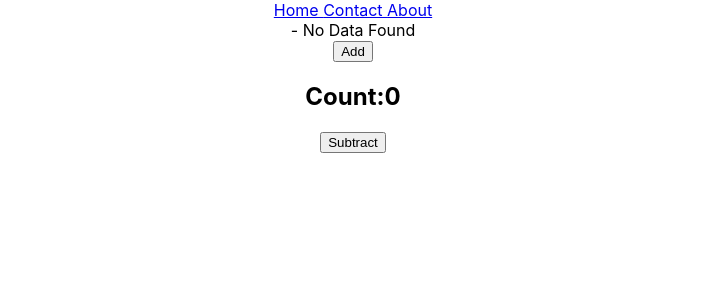
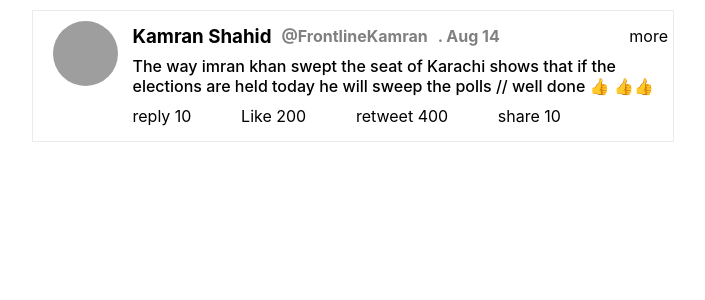
Before and after one commit to AnasShahid/TwitterCrawler, a React (Create React App) app: page / in a window 1280 px wide. Shown: the top 300 px of the page, without its empty margins (287-992 px from the left). Built offline with nearby package versions, Linux system fonts and the light colour scheme; grey boxes are pictures that could not be loaded.

Commit message:
TC-08: Design Tweet Card
- create layout of tweet card
- create tweet.json file with actual tweet data
- use json data in card layout
- create card design without icone

```diff
--- a/package.json
+++ b/package.json
@@ -11,13 +11,15 @@
     "@types/react": "^18.0.17",
     "@types/react-dom": "^18.0.6",
     "@types/react-router-dom": "^5.3.3",
+    "@types/styled-components": "^5.1.26",
     "react": "^18.2.0",
     "react-dom": "^18.2.0",
+    "react-redux": "^8.0.2",
     "react-router-dom": "^6.3.0",
-    "react-redux": "^8.0.2",
     "react-scripts": "5.0.1",
     "redux": "^4.2.0",
     "redux-thunk": "^2.4.1",
+    "styled-components": "^5.3.5",
     "typescript": "^4.7.4",
     "web-vitals": "^2.1.4"
   },
--- a/src/App.tsx
+++ b/src/App.tsx
@@ -1,15 +1,16 @@
 import "./App.css";
-import Example from "./example/counter";
+// import Example from "./example/counter";
 import { Provider } from "react-redux";
 import store from "./store";
-import Application from "./example/dynamic-routing/components/Application";
+// import Application from "./example/dynamic-routing/components/Application";
+import TweetCard from "./components/tweet-card";
 
 function App() {
   return (
     <Provider store={store}>
       <div className="App">
-        <Application />
-        <Example />
+        {/* <Application /> */}
+        <TweetCard />
       </div>
     </Provider>
   );
--- /dev/null
+++ b/src/components/tweet-card/index.tsx
@@ -0,0 +1,50 @@
+import React from "react";
+import tweets from "../../tweets.json";
+import {
+  Card,
+  AvatarContainer,
+  Tweet,
+  TweetContainer,
+  Avatar,
+  ImgContainer,
+  UserInfo,
+  InfoConatiner,
+  CreatedAt,
+  TextContainer,
+  FeedbackContainer,
+} from "./style";
+
+const TweetCard = () => {
+  return (
+    <div>
+      <Card>
+        <Tweet>
+          <AvatarContainer>
+            <ImgContainer>
+              <Avatar src="https://upload.wikimedia.org/wikipedia/commons/thumb/a/a0/Pierre-Person.jpg/682px-Pierre-Person.jpg" />
+            </ImgContainer>
+          </AvatarContainer>
+          <TweetContainer>
+            <InfoConatiner>
+              <UserInfo>
+                <h3 className="title">{tweets.user.name}</h3>
+                <div className="user-name">@{tweets.user.username}</div>
+                <CreatedAt>. Aug 14</CreatedAt>
+              </UserInfo>
+              <InfoConatiner>more</InfoConatiner>
+            </InfoConatiner>
+            <TextContainer>{tweets.data.text}</TextContainer>
+            <FeedbackContainer>
+              <div>reply 10</div>
+              <div>Like 200</div>
+              <div>retweet 400</div>
+              <div>share 10</div>
+            </FeedbackContainer>
+          </TweetContainer>
+        </Tweet>
+      </Card>
+    </div>
+  );
+};
+
+export default TweetCard;
--- /dev/null
+++ b/src/components/tweet-card/style.tsx
@@ -0,0 +1,79 @@
+import styled from "styled-components";
+
+export const Card = styled.div`
+  width: 50%;
+  margin: 10px auto;
+  border: 1px solid #ebebeb;
+`;
+export const Tweet = styled.div`
+  padding: 5px;
+  display: flex;
+`;
+export const AvatarContainer = styled.div`
+  width: 15%;
+`;
+export const TweetContainer = styled.div`
+text-align : left:
+margin-left:10px;
+  width: 85%;
+`;
+export const ImgContainer = styled.div`
+  width: 65px;
+  height: 65px;
+  margin: 5px auto;
+`;
+export const Avatar = styled.img`
+  width: 100%;
+  height: 100%;
+  border-radius: 50%;
+`;
+export const UserInfo = styled.div`
+  display: flex;
+  align-items: center;
+  .title {
+    margin: 0;
+    &:hover {
+      cursor: pointer;
+      border-bottom: 2px solid;
+    }
+  }
+  .user-name {
+    margin-left: 10px;
+    color: grey;
+    font-weight: 700;
+    &:hover {
+      cursor: pointer;
+    }
+  }
+`;
+export const InfoConatiner = styled.div`
+  display: flex;
+  justify-content: space-between;
+  align-items: center;
+  padding: 5px 0;
+`;
+// export const UserName = styled.div`
+//   margin-left: 5px;
+// `;
+export const CreatedAt = styled.div`
+  margin-left: 10px;
+  color: grey;
+  font-weight: 700;
+  &:hover {
+    border-bottom: 1px solid;
+    cursor: pointer;
+  }
+`;
+// export const Title = styled.h3`
+// `;
+export const TextContainer = styled.div`
+  font-weight: 500;
+  text-align: left;
+`;
+export const FeedbackContainer = styled.div`
+  display: flex;
+  justify-content: space-between;
+  width: 80%;
+  text-align: left;
+  margin: 10px 0;
+`;
--- /dev/null
+++ b/src/tweets.json
@@ -0,0 +1,40 @@
+{
+  "data": {
+    "entities": {
+      "annotations": [
+        {
+          "start": 8,
+          "end": 17,
+          "probability": 0.84,
+          "type": "Person",
+          "normalized_text": "imran khan"
+        },
+        {
+          "start": 37,
+          "end": 43,
+          "probability": 0.9535,
+          "type": "Place",
+          "normalized_text": "Karachi"
+        }
+      ]
+    },
+    "author_id": "434674744",
+    "created_at": "2022-08-22T05:05:18.000Z",
+    "lang": "en",
+    "source": "Twitter for iPhone",
+    "public_metrics": {
+      "retweet_count": 2021,
+      "reply_count": 471,
+      "like_count": 14123,
+      "quote_count": 60
+    },
+    "conversation_id": "1561580248986181633",
+    "text": "The way imran khan swept the seat of Karachi shows that if the elections are held today he will sweep the polls // well done 👍 👍👍",
+    "id": "1561580248986181633"
+  },
+  "user": {
+    "id": "434674744",
+    "name": "Kamran Shahid",
+    "username": "FrontlineKamran"
+  }
+}
```
